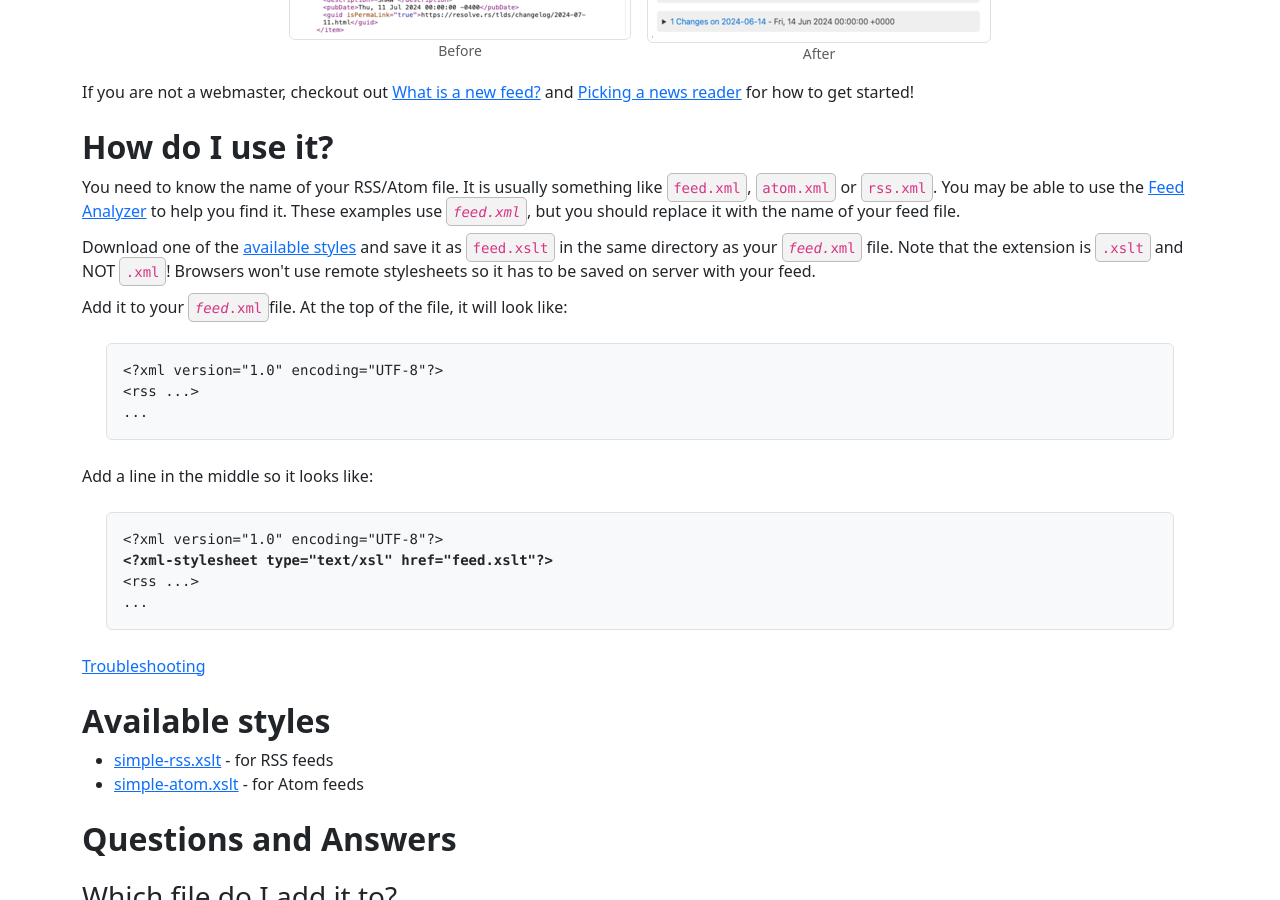
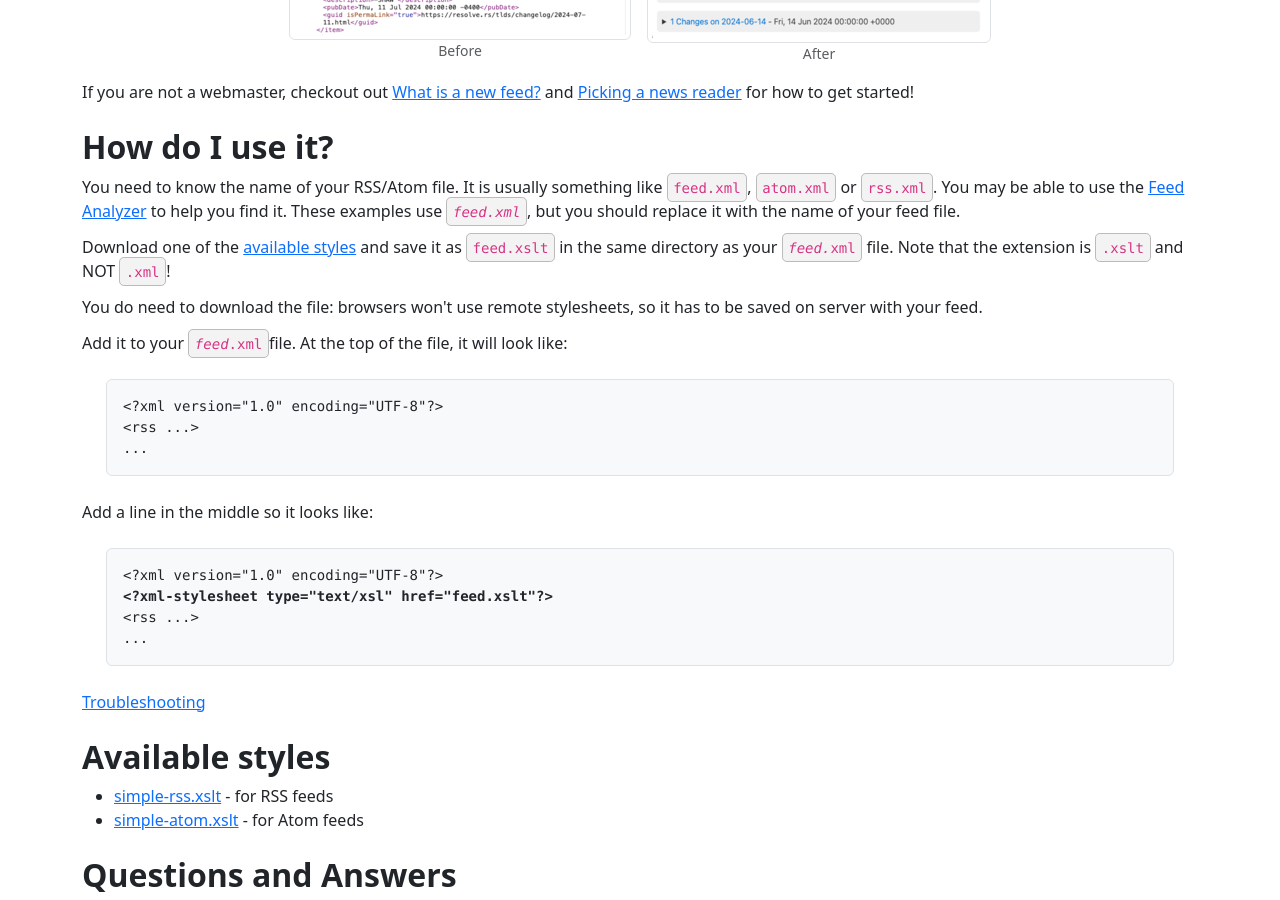
Before and after one commit to fileformat/rss.style, a Jekyll site: the page built from docs/index.html, in a window 1280 px wide and 900 px high, scrolled down 449 px. Built offline with Jekyll 4.4.1, drawn with Linux system fonts in a browser that asks for light colours; some web fonts are replaced; comment, search, counter and statistics services are not loaded.

Commit message:
Formatting tweak

```diff
--- a/docs/index.html
+++ b/docs/index.html
@@ -46,7 +46,11 @@ h1: RSS Style
 <p>
     Download one of the <a href="#available_styles">available styles</a> and save it as <code>feed.xslt</code> in the
     same directory as your <code><i>feed.</i>xml</code> file.
-    Note that the extension is <code>.xslt</code> and NOT <code>.xml</code>!  Browsers won't use remote stylesheets so it has to be saved on server with your feed.
+    Note that the extension is <code>.xslt</code> and NOT <code>.xml</code>!
+</p>
+
+<p>
+    You do need to download the file: browsers won't use remote stylesheets, so it has to be saved on server with your feed.
 </p>
 
 <p>
```
